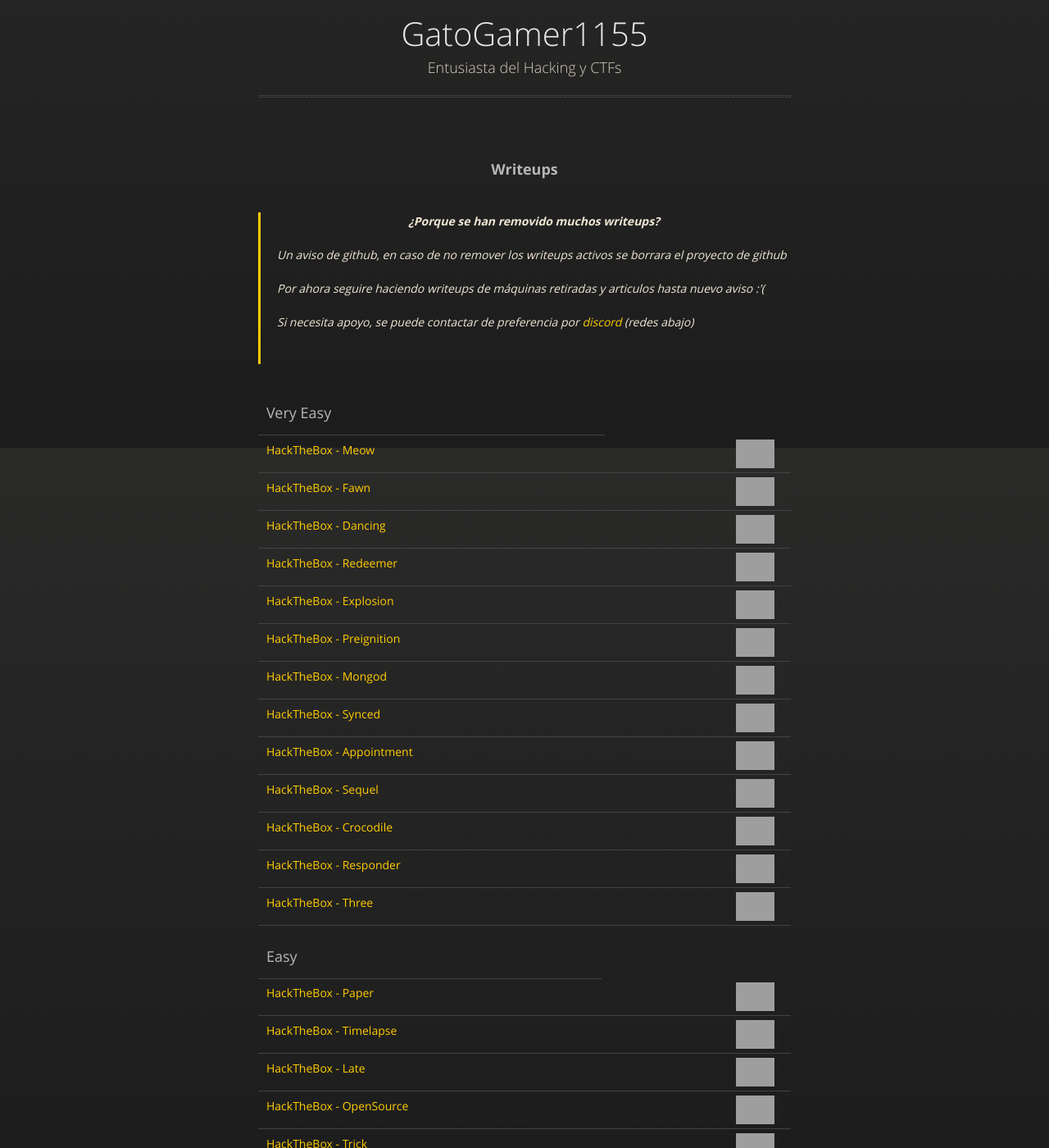
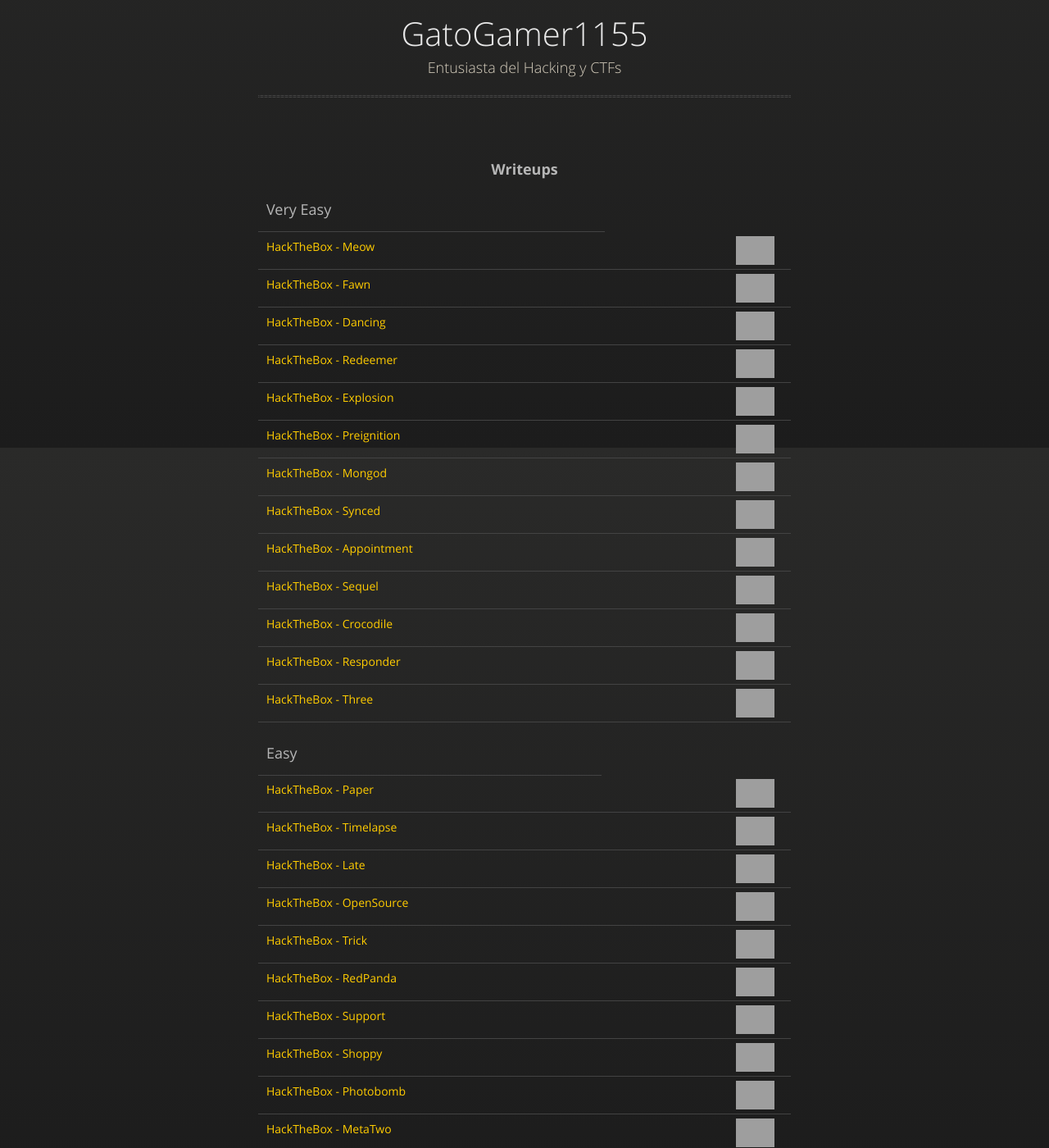
Before and after one commit to henryp911/gg-new.github.io, a Jekyll site: the page index.html, which Jekyll copies as it is, in a window 1280 px wide and 1400 px high, scrolled down 354 px. Shown: the whole window at 82% size. Built offline with Jekyll 4.4.1, drawn with Linux system fonts in a browser that asks for light colours; some of the changed text lies outside the part shown; grey boxes are pictures that could not be loaded.

Commit message:
Update index.html

```diff
--- a/index.html
+++ b/index.html
@@ -42,13 +42,7 @@
           <hr>
         </div>
 
-<center><p><h3><strong>Writeups</strong></h3></p></center><br>
-
-<blockquote><center><strong><div><p>¿Porque se han removido muchos writeups?</p></div></strong></center>
-<div><p>Un aviso de github, en caso de no remover los writeups activos se borrara el proyecto de github</p></div>
-<div><p>Por ahora seguire haciendo writeups de máquinas retiradas y articulos hasta nuevo aviso :'(</p></div>
-<div><p>Si necesita apoyo, se puede contactar de preferencia por <a href="https://discord.com/users/866396648691597374">discord</a> (redes abajo)</p></div>
-<br></blockquote><br><br>
+<center><p><h3><strong>Writeups</strong></h3></p></center>
 
 <table>
   <thead>
@@ -58,55 +52,55 @@
   </thead>
   <tbody>
     <tr>
-      <td><h4><a href="./htb/meow/">HackTheBox - Meow</a></h4></td>
+      <td><h4><a href="./hackthebox/meow/">HackTheBox - Meow</a></h4></td>
       <td><picture><img src="https://raw.githubusercontent.com/GatoGamer1155/Imagenes-Repositorios/main/sp/meow.png" style="float: right; margin-right:10px; margin-left:30px; height:35px;" class="include_image "/></td>
     </tr>
     <tr>
-      <td><h4><a href="./htb/fawn/">HackTheBox - Fawn</a></h4></td>
+      <td><h4><a href="./hackthebox/fawn/">HackTheBox - Fawn</a></h4></td>
       <td><picture><img src="https://raw.githubusercontent.com/GatoGamer1155/Imagenes-Repositorios/main/sp/fawn.png" style="float: right; margin-right:10px; margin-left:30px; height:35px;" class="include_image "/></td>
     </tr>
     <tr>
-      <td><h4><a href="./htb/dancing/">HackTheBox - Dancing</a></h4></td>
+      <td><h4><a href="./hackthebox/dancing/">HackTheBox - Dancing</a></h4></td>
       <td><picture><img src="https://raw.githubusercontent.com/GatoGamer1155/Imagenes-Repositorios/main/sp/dancing.png" style="float: right; margin-right:10px; margin-left:30px; height:35px;" class="include_image "/></td>
     </tr>
     <tr>
-      <td><h4><a href="./htb/redeemer/">HackTheBox - Redeemer</a></h4></td>
+      <td><h4><a href="./hackthebox/redeemer/">HackTheBox - Redeemer</a></h4></td>
       <td><picture><img src="https://raw.githubusercontent.com/GatoGamer1155/Imagenes-Repositorios/main/sp/redeemer.png" style="float: right; margin-right:10px; margin-left:30px; height:35px;" class="include_image "/></td>
     </tr>
     <tr>
-      <td><h4><a href="./htb/explosion/">HackTheBox - Explosion</a></h4></td>
+      <td><h4><a href="./hackthebox/explosion/">HackTheBox - Explosion</a></h4></td>
       <td><picture><img src="https://raw.githubusercontent.com/GatoGamer1155/Imagenes-Repositorios/main/sp/explosion.png" style="float: right; margin-right:10px; margin-left:30px; height:35px;" class="include_image "/></td>
     </tr>
     <tr>
-      <td><h4><a href="./htb/preignition/">HackTheBox - Preignition</a></h4></td>
+      <td><h4><a href="./hackthebox/preignition/">HackTheBox - Preignition</a></h4></td>
       <td><picture><img src="https://raw.githubusercontent.com/GatoGamer1155/Imagenes-Repositorios/main/sp/preignition.png" style="float: right; margin-right:10px; margin-left:30px; height:35px;" class="include_image "/></td>
     </tr>
     <tr>
-      <td><h4><a href="./htb/mongod/">HackTheBox - Mongod</a></h4></td>
+      <td><h4><a href="./hackthebox/mongod/">HackTheBox - Mongod</a></h4></td>
       <td><picture><img src="https://raw.githubusercontent.com/GatoGamer1155/Imagenes-Repositorios/main/sp/mongod.png" style="float: right; margin-right:10px; margin-left:30px; height:35px;" class="include_image "/></td>
     </tr>
     <tr>
-      <td><h4><a href="./htb/synced/">HackTheBox - Synced</a></h4></td>
+      <td><h4><a href="./hackthebox/synced/">HackTheBox - Synced</a></h4></td>
       <td><picture><img src="https://raw.githubusercontent.com/GatoGamer1155/Imagenes-Repositorios/main/sp/synced.png" style="float: right; margin-right:10px; margin-left:30px; height:35px;" class="include_image "/></td>
     </tr>
     <tr>
-      <td><h4><a href="./htb/appointment/">HackTheBox - Appointment</a></h4></td>
+      <td><h4><a href="./hackthebox/appointment/">HackTheBox - Appointment</a></h4></td>
       <td><picture><img src="https://raw.githubusercontent.com/GatoGamer1155/Imagenes-Repositorios/main/sp/appointment.png" style="float: right; margin-right:10px; margin-left:30px; height:35px;" class="include_image "/></td>
     </tr>
     <tr>
-      <td><h4><a href="./htb/sequel/">HackTheBox - Sequel</a></h4></td>
+      <td><h4><a href="./hackthebox/sequel/">HackTheBox - Sequel</a></h4></td>
       <td><picture><img src="https://raw.githubusercontent.com/GatoGamer1155/Imagenes-Repositorios/main/sp/sequel.png" style="float: right; margin-right:10px; margin-left:30px; height:35px;" class="include_image "/></td>
     </tr>
     <tr>
-      <td><h4><a href="./htb/crocodile/">HackTheBox - Crocodile</a></h4></td>
+      <td><h4><a href="./hackthebox/crocodile/">HackTheBox - Crocodile</a></h4></td>
       <td><picture><img src="https://raw.githubusercontent.com/GatoGamer1155/Imagenes-Repositorios/main/sp/crocodile.png" style="float: right; margin-right:10px; margin-left:30px; height:35px;" class="include_image "/></td>
     </tr>
     <tr>
-      <td><h4><a href="./htb/responder/">HackTheBox - Responder</a></h4></td>
+      <td><h4><a href="./hackthebox/responder/">HackTheBox - Responder</a></h4></td>
       <td><picture><img src="https://raw.githubusercontent.com/GatoGamer1155/Imagenes-Repositorios/main/sp/responder.png" style="float: right; margin-right:10px; margin-left:30px; height:35px;" class="include_image "/></td>
     </tr>
     <tr>
-      <td><h4><a href="./htb/three/">HackTheBox - Three</a></h4></td>
+      <td><h4><a href="./hackthebox/three/">HackTheBox - Three</a></h4></td>
       <td><picture><img src="https://raw.githubusercontent.com/GatoGamer1155/Imagenes-Repositorios/main/sp/three.png" style="float: right; margin-right:10px; margin-left:30px; height:35px;" class="include_image "/></td>
     </tr>
   </tbody>
@@ -120,36 +114,56 @@
   </thead>
   <tbody>
     <tr>
-      <td><h4><a href="./htb/paper/">HackTheBox - Paper</a></h4></td>
+      <td><h4><a href="./hackthebox/paper/">HackTheBox - Paper</a></h4></td>
       <td><picture><img src="https://raw.githubusercontent.com/GatoGamer1155/Imagenes-Repositorios/main/ni/paper.png" style="float: right; margin-right:10px; margin-left:30px; height:35px;" class="include_image "/></td>
     </tr>
     <tr>
-      <td><h4><a href="./htb/timelapse/">HackTheBox - Timelapse</a></h4></td>
+      <td><h4><a href="./hackthebox/timelapse/">HackTheBox - Timelapse</a></h4></td>
       <td><picture><img src="https://raw.githubusercontent.com/GatoGamer1155/Imagenes-Repositorios/main/ni/timelapse.png" style="float: right; margin-right:10px; margin-left:30px; height:35px;" class="include_image "/></td>
     </tr>
     <tr>
-      <td><h4><a href="./htb/late/">HackTheBox - Late</a></h4></td>
+      <td><h4><a href="./hackthebox/late/">HackTheBox - Late</a></h4></td>
       <td><picture><img src="https://raw.githubusercontent.com/GatoGamer1155/Imagenes-Repositorios/main/ni/late.png" style="float: right; margin-right:10px; margin-left:30px; height:35px;" class="include_image "/></td>
     </tr>
     <tr>
-      <td><h4><a href="./htb/opensource/">HackTheBox - OpenSource</a></h4></td>
+      <td><h4><a href="./hackthebox/opensource/">HackTheBox - OpenSource</a></h4></td>
       <td><picture><img src="https://raw.githubusercontent.com/GatoGamer1155/Imagenes-Repositorios/main/ni/opensource.png" style="float: right; margin-right:10px; margin-left:30px; height:35px;" class="include_image "/></td>
     </tr>
     <tr>
-      <td><h4><a href="./htb/trick/">HackTheBox - Trick</a></h4></td>
+      <td><h4><a href="./hackthebox/trick/">HackTheBox - Trick</a></h4></td>
       <td><picture><img src="https://raw.githubusercontent.com/GatoGamer1155/Imagenes-Repositorios/main/ni/trick.png" style="float: right; margin-right:10px; margin-left:30px; height:35px;" class="include_image "/></td>
     </tr>
     <tr>
-      <td><h4><a href="./htb/redpanda/">HackTheBox - RedPanda</a></h4></td>
+      <td><h4><a href="./hackthebox/redpanda/">HackTheBox - RedPanda</a></h4></td>
       <td><picture><img src="https://raw.githubusercontent.com/GatoGamer1155/Imagenes-Repositorios/main/ni/redpanda.png" style="float: right; margin-right:10px; margin-left:30px; height:35px;" class="include_image "/></td>
     </tr>
     <tr>
-      <td><h4><a href="./htb/support/">HackTheBox - Support</a></h4></td>
+      <td><h4><a href="./hackthebox/support/">HackTheBox - Support</a></h4></td>
       <td><picture><img src="https://raw.githubusercontent.com/GatoGamer1155/Imagenes-Repositorios/main/ni/support.png" style="float: right; margin-right:10px; margin-left:30px; height:35px;" class="include_image "/></td>
     </tr>
     <tr>
-      <td><h4><a href="./htb/shoppy/">HackTheBox - Shoppy</a></h4></td>
+      <td><h4><a href="./hackthebox/shoppy/">HackTheBox - Shoppy</a></h4></td>
       <td><picture><img src="https://raw.githubusercontent.com/GatoGamer1155/Imagenes-Repositorios/main/ni/shoppy.png" style="float: right; margin-right:10px; margin-left:30px; height:35px;" class="include_image "/></td>
+    </tr>
+    <tr>
+      <td><h4><a href="./hackthebox/photobomb/">HackTheBox - Photobomb</a></h4></td>
+      <td><picture><img src="https://raw.githubusercontent.com/GatoGamer1155/Imagenes-Repositorios/main/ni/photobomb.png" style="float: right; margin-right:10px; margin-left:30px; height:35px;" class="include_image "/></td>
+    </tr>
+    <tr>
+      <td><h4><a href="./hackthebox/metatwo/">HackTheBox - MetaTwo</a></h4></td>
+      <td><picture><img src="https://raw.githubusercontent.com/GatoGamer1155/Imagenes-Repositorios/main/ni/metatwo.png" style="float: right; margin-right:10px; margin-left:30px; height:35px;" class="include_image "/></td>
+    </tr>
+    <tr>
+      <td><h4><a href="./hackthebox/precious/">HackTheBox - Precious</a></h4></td>
+      <td><picture><img src="https://raw.githubusercontent.com/GatoGamer1155/Imagenes-Repositorios/main/ni/precious.png" style="float: right; margin-right:10px; margin-left:30px; height:35px;" class="include_image "/></td>
+    </tr>
+    <tr>
+      <td><h4><a href="./hackthebox/soccer/">HackTheBox - Soccer</a></h4></td>
+      <td><picture><img src="https://raw.githubusercontent.com/GatoGamer1155/Imagenes-Repositorios/main/ni/soccer.png" style="float: right; margin-right:10px; margin-left:30px; height:35px;" class="include_image "/></td>
+    </tr>
+    <tr>
+      <td><h4><a href="./hackthebox/stocker/">HackTheBox - Stocker</a></h4></td>
+      <td><picture><img src="https://raw.githubusercontent.com/GatoGamer1155/Imagenes-Repositorios/main/ni/stocker.png" style="float: right; margin-right:10px; margin-left:30px; height:35px;" class="include_image "/></td>
     </tr>
   </tbody>
 </table>
@@ -162,52 +176,72 @@
   </thead>
   <tbody>
     <tr>
-      <td><h4><a href="./htb/meta/">HackTheBox - Meta</a></h4></td>
+      <td><h4><a href="./hackthebox/meta/">HackTheBox - Meta</a></h4></td>
       <td><picture><img src="https://raw.githubusercontent.com/GatoGamer1155/Imagenes-Repositorios/main/ni/meta.png" style="float: right; margin-right:10px; margin-left:30px; height:35px;" class="include_image "/></td>
     </tr>
     <tr>
-      <td><h4><a href="./htb/undetected/">HackTheBox - Undetected</a></h4></td>
+      <td><h4><a href="./hackthebox/undetected/">HackTheBox - Undetected</a></h4></td>
       <td><picture><img src="https://raw.githubusercontent.com/GatoGamer1155/Imagenes-Repositorios/main/ni/undetected.png" style="float: right; margin-right:10px; margin-left:30px; height:35px;" class="include_image "/></td>
     </tr>
     <tr>
-      <td><h4><a href="./htb/catch/">HackTheBox - Catch</a></h4></td>
+      <td><h4><a href="./hackthebox/catch/">HackTheBox - Catch</a></h4></td>
       <td><picture><img src="https://raw.githubusercontent.com/GatoGamer1155/Imagenes-Repositorios/main/ni/catch.png" style="float: right; margin-right:10px; margin-left:30px; height:35px;" class="include_image "/></td>
     </tr>
     <tr>
-      <td><h4><a href="./htb/retired/">HackTheBox - Retired</a></h4></td>
+      <td><h4><a href="./hackthebox/retired/">HackTheBox - Retired</a></h4></td>
       <td><picture><img src="https://raw.githubusercontent.com/GatoGamer1155/Imagenes-Repositorios/main/ni/retired.png" style="float: right; margin-right:10px; margin-left:30px; height:35px;" class="include_image "/></td>
     </tr>
     <tr>
-      <td><h4><a href="./htb/streamio/">HackTheBox - StreamIO</a></h4></td>
+      <td><h4><a href="./hackthebox/streamio/">HackTheBox - StreamIO</a></h4></td>
       <td><picture><img src="https://raw.githubusercontent.com/GatoGamer1155/Imagenes-Repositorios/main/ni/streamio.png" style="float: right; margin-right:10px; margin-left:30px; height:35px;" class="include_image "/></td>
     </tr>
     <tr>
-      <td><h4><a href="./htb/noter/">HackTheBox - Noter</a></h4></td>
+      <td><h4><a href="./hackthebox/noter/">HackTheBox - Noter</a></h4></td>
       <td><picture><img src="https://raw.githubusercontent.com/GatoGamer1155/Imagenes-Repositorios/main/ni/noter.png" style="float: right; margin-right:10px; margin-left:30px; height:35px;" class="include_image "/></td>
     </tr>
     <tr>
-      <td><h4><a href="./htb/scrambled/">HackTheBox - Scrambled</a></h4></td>
+      <td><h4><a href="./hackthebox/scrambled/">HackTheBox - Scrambled</a></h4></td>
       <td><picture><img src="https://raw.githubusercontent.com/GatoGamer1155/Imagenes-Repositorios/main/ni/scrambled.png" style="float: right; margin-right:10px; margin-left:30px; height:35px;" class="include_image "/></td>
     </tr>
     <tr>
-      <td><h4><a href="./htb/faculty/">HackTheBox - Faculty</a></h4></td>
+      <td><h4><a href="./hackthebox/faculty/">HackTheBox - Faculty</a></h4></td>
       <td><picture><img src="https://raw.githubusercontent.com/GatoGamer1155/Imagenes-Repositorios/main/ni/faculty.png" style="float: right; margin-right:10px; margin-left:30px; height:35px;" class="include_image "/></td>
     </tr>
     <tr>
-      <td><h4><a href="./htb/shared/">HackTheBox - Shared</a></h4></td>
+      <td><h4><a href="./hackthebox/shared/">HackTheBox - Shared</a></h4></td>
       <td><picture><img src="https://raw.githubusercontent.com/GatoGamer1155/Imagenes-Repositorios/main/ni/shared.png" style="float: right; margin-right:10px; margin-left:30px; height:35px;" class="include_image "/></td>
     </tr>
     <tr>
-      <td><h4><a href="./htb/outdated/">HackTheBox - Outdated</a></h4></td>
+      <td><h4><a href="./hackthebox/outdated/">HackTheBox - Outdated</a></h4></td>
       <td><picture><img src="https://raw.githubusercontent.com/GatoGamer1155/Imagenes-Repositorios/main/ni/outdated.png" style="float: right; margin-right:10px; margin-left:30px; height:35px;" class="include_image "/></td>
     </tr>
     <tr>
-      <td><h4><a href="./htb/health/">HackTheBox - Health</a></h4></td>
+      <td><h4><a href="./hackthebox/health/">HackTheBox - Health</a></h4></td>
       <td><picture><img src="https://raw.githubusercontent.com/GatoGamer1155/Imagenes-Repositorios/main/ni/health.png" style="float: right; margin-right:10px; margin-left:30px; height:35px;" class="include_image "/></td>
     </tr>
     <tr>
-      <td><h4><a href="./htb/updown/">HackTheBox - UpDown</a></h4></td>
+      <td><h4><a href="./hackthebox/updown/">HackTheBox - UpDown</a></h4></td>
       <td><picture><img src="https://raw.githubusercontent.com/GatoGamer1155/Imagenes-Repositorios/main/ni/updown.png" style="float: right; margin-right:10px; margin-left:30px; height:35px;" class="include_image "/></td>
+    </tr>
+    <tr>
+      <td><h4><a href="./hackthebox/ambassador/">HackTheBox - Ambassador</a></h4></td>
+      <td><picture><img src="https://raw.githubusercontent.com/GatoGamer1155/Imagenes-Repositorios/main/ni/ambassador.png" style="float: right; margin-right:10px; margin-left:30px; height:35px;" class="include_image "/></td>
+    </tr>
+    <tr>
+      <td><h4><a href="./hackthebox/awkward/">HackTheBox - Awkward</a></h4></td>
+      <td><picture><img src="https://raw.githubusercontent.com/GatoGamer1155/Imagenes-Repositorios/main/ni/awkward.png" style="float: right; margin-right:10px; margin-left:30px; height:35px;" class="include_image "/></td>
+    </tr>
+    <tr>
+      <td><h4><a href="./hackthebox/mentor/">HackTheBox - Mentor</a></h4></td>
+      <td><picture><img src="https://raw.githubusercontent.com/GatoGamer1155/Imagenes-Repositorios/main/ni/mentor.png" style="float: right; margin-right:10px; margin-left:30px; height:35px;" class="include_image "/></td>
+    </tr>
+    <tr>
+      <td><h4><a href="./hackthebox/broscience/">HackTheBox - BroScience</a></h4></td>
+      <td><picture><img src="https://raw.githubusercontent.com/GatoGamer1155/Imagenes-Repositorios/main/ni/broscience.png" style="float: right; margin-right:10px; margin-left:30px; height:35px;" class="include_image "/></td>
+    </tr>
+    <tr>
+      <td><h4><a href="./hackthebox/investigation/">HackTheBox - Investigation</a></h4></td>
+      <td><picture><img src="https://raw.githubusercontent.com/GatoGamer1155/Imagenes-Repositorios/main/ni/investigation.png" style="float: right; margin-right:10px; margin-left:30px; height:35px;" class="include_image "/></td>
     </tr>
   </tbody>
 </table>
@@ -220,28 +254,66 @@
   </thead>
   <tbody>
     <tr>
-      <td><h4><a href="./htb/acute/">HackTheBox - Acute</a></h4></td>
+      <td><h4><a href="./hackthebox/acute/">HackTheBox - Acute</a></h4></td>
       <td><picture><img src="https://raw.githubusercontent.com/GatoGamer1155/Imagenes-Repositorios/main/ni/acute.png" style="float: right; margin-right:10px; margin-left:30px; height:35px;" class="include_image "/></td>
     </tr>
     <tr>
-      <td><h4><a href="./htb/phoenix/">HackTheBox - Phoenix</a></h4></td>
+      <td><h4><a href="./hackthebox/phoenix/">HackTheBox - Phoenix</a></h4></td>
       <td><picture><img src="https://raw.githubusercontent.com/GatoGamer1155/Imagenes-Repositorios/main/ni/phoenix.png" style="float: right; margin-right:10px; margin-left:30px; height:35px;" class="include_image "/></td>
     </tr>
     <tr>
-      <td><h4><a href="./htb/talkative/">HackTheBox - Talkative</a></h4></td>
+      <td><h4><a href="./hackthebox/talkative/">HackTheBox - Talkative</a></h4></td>
       <td><picture><img src="https://raw.githubusercontent.com/GatoGamer1155/Imagenes-Repositorios/main/ni/talkative.png" style="float: right; margin-right:10px; margin-left:30px; height:35px;" class="include_image "/></td>
     </tr>
     <tr>
-      <td><h4><a href="./htb/seventeen/">HackTheBox - Seventeen</a></h4></td>
+      <td><h4><a href="./hackthebox/seventeen/">HackTheBox - Seventeen</a></h4></td>
       <td><picture><img src="https://raw.githubusercontent.com/GatoGamer1155/Imagenes-Repositorios/main/ni/seventeen.png" style="float: right; margin-right:10px; margin-left:30px; height:35px;" class="include_image "/></td>    </tr>
     </tr>
     <tr>
-      <td><h4><a href="./htb/carpediem/">HackTheBox - Carpediem</a></h4></td>
+      <td><h4><a href="./hackthebox/carpediem/">HackTheBox - Carpediem</a></h4></td>
       <td><picture><img src="https://raw.githubusercontent.com/GatoGamer1155/Imagenes-Repositorios/main/ni/carpediem.png" style="float: right; margin-right:10px; margin-left:30px; height:35px;" class="include_image "/></td>    <tr>
     </tr>
     <tr>
-      <td><h4><a href="./htb/moderators/">HackTheBox - Moderators</a></h4></td>
+      <td><h4><a href="./hackthebox/extension/">HackTheBox - Extension</a></h4></td>
+      <td><picture><img src="https://raw.githubusercontent.com/GatoGamer1155/Imagenes-Repositorios/main/ni/extension.png" style="float: right; margin-right:10px; margin-left:30px; height:35px;" class="include_image "/></td>    <tr>
+    </tr>
+    <tr>
+      <td><h4><a href="./hackthebox/moderators/">HackTheBox - Moderators</a></h4></td>
       <td><picture><img src="https://raw.githubusercontent.com/GatoGamer1155/Imagenes-Repositorios/main/ni/moderators.png" style="float: right; margin-right:10px; margin-left:30px; height:35px;" class="include_image "/></td>    <tr>
+    </tr>
+    <tr>
+      <td><h4><a href="./hackthebox/flight/">HackTheBox - Flight</a></h4></td>
+      <td><picture><img src="https://raw.githubusercontent.com/GatoGamer1155/Imagenes-Repositorios/main/ni/flight.png" style="float: right; margin-right:10px; margin-left:30px; height:35px;" class="include_image "/></td>    <tr>
+    </tr>
+    <tr>
+      <td><h4><a href="./hackthebox/absolute/">HackTheBox - Absolute</a></h4></td>
+      <td><picture><img src="https://raw.githubusercontent.com/GatoGamer1155/Imagenes-Repositorios/main/ni/absolute.png" style="float: right; margin-right:10px; margin-left:30px; height:35px;" class="include_image "/></td>    <tr>
+    </tr>
+  </tbody>
+</table>
+
+<table>
+  <thead>
+    <tr>
+      <th><h3>Fortress</h3></th>
+    </tr>
+  </thead>
+  <tbody>
+    <tr>
+      <td><h4><a href="./hackthebox/jet/">HackTheBox - Jet</a></h4></td>
+      <td><picture><img src="https://raw.githubusercontent.com/GatoGamer1155/Imagenes-Repositorios/main/ni/jet.png" style="float: right; margin-right:10px; margin-left:25px; height:25px;" class="include_image "/></td>
+    </tr>
+    <tr>
+      <td><h4><a href="./hackthebox/akerva/">HackTheBox - Akerva</a></h4></td>
+      <td><picture><img src="https://raw.githubusercontent.com/GatoGamer1155/Imagenes-Repositorios/main/wr/aker.png" style="float: right; margin-right:10px; margin-left:35px; height:25px;" class="include_image "/></td>
+    </tr>
+    <tr>
+      <td><h4><a href="./hackthebox/context/">HackTheBox - Context</a></h4></td>
+      <td><picture><img src="https://raw.githubusercontent.com/GatoGamer1155/Imagenes-Repositorios/main/conf.png" style="float: right; margin-right:10px; margin-left:25px; height:18px;" class="include_image "/></td>
+    </tr>
+    <tr>
+      <td><h4><a href="./hackthebox/faraday/">HackTheBox - Faraday</a></h4></td>
+      <td><picture><img src="https://raw.githubusercontent.com/GatoGamer1155/Imagenes-Repositorios/main/ni/faradayt.png" style="float: right; margin-right:10px; margin-left:25px; height:25px;" class="include_image "/></td>
     </tr>
   </tbody>
 </table>
```
